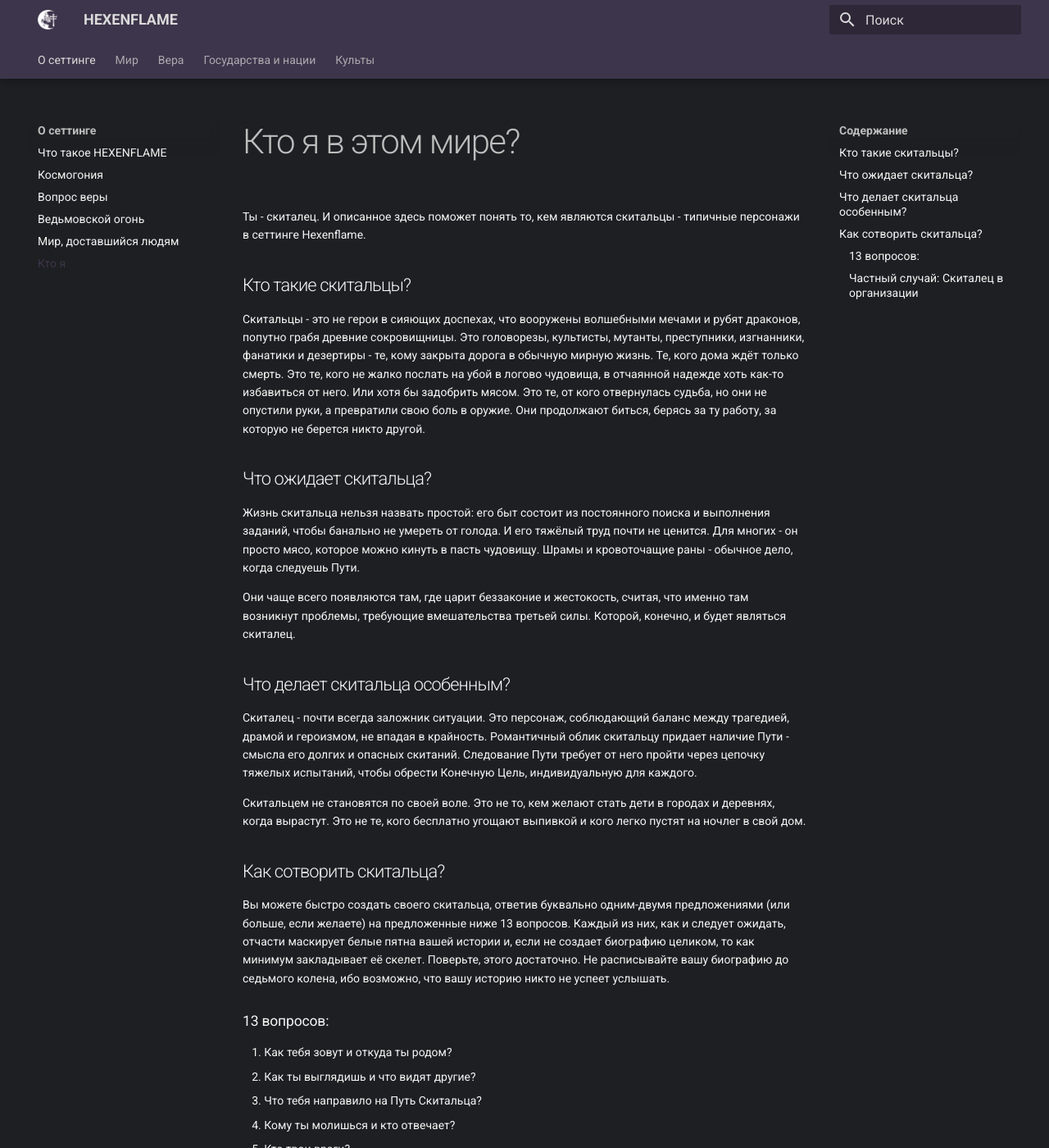
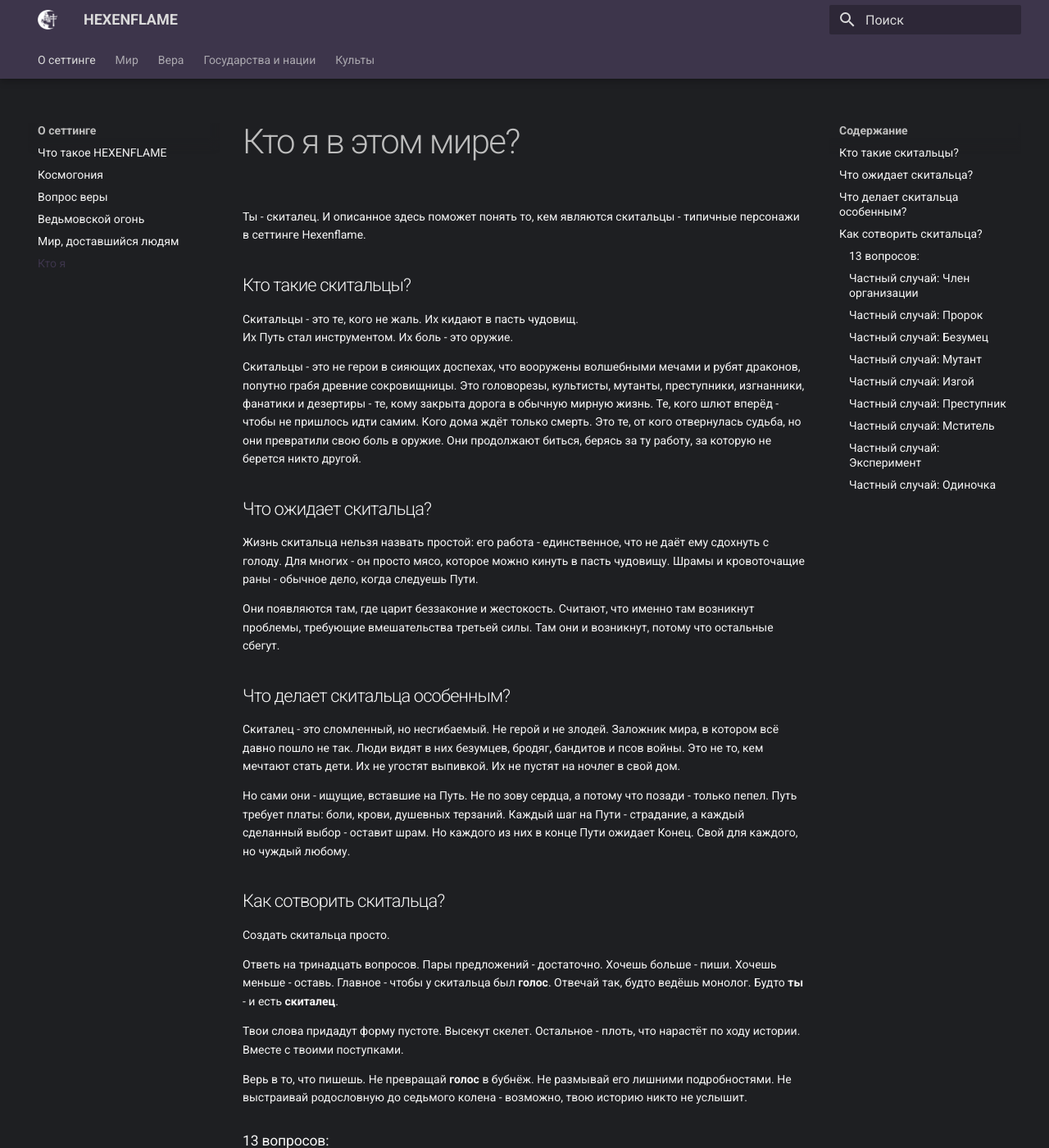
Before and after one commit to kiothesungod/hexenflame, an MkDocs documentation site: the page built from docs/start/who_am_i.md, in a window 1280 px wide and 1400 px high. Shown: the whole window at 82% size. Built offline with MkDocs 1.6.1 and Material for MkDocs 9.7.7, drawn with Linux system fonts in a browser that asks for light colours; some web fonts are replaced; some of the changed text lies outside the part shown.

Commit message:
Update who_am_i.md

```diff
--- a/docs/start/who_am_i.md
+++ b/docs/start/who_am_i.md
@@ -1,18 +1,39 @@
 # Кто я в этом мире?
 Ты - скиталец. И описанное здесь поможет понять то, кем являются скитальцы - типичные персонажи в сеттинге Hexenflame.
 ## Кто такие скитальцы?
-Скитальцы - это не герои в сияющих доспехах, что вооружены волшебными мечами и рубят драконов, попутно грабя древние сокровищницы. Это головорезы, культисты, мутанты, преступники, изгнанники, фанатики и дезертиры - те, кому закрыта дорога в обычную мирную жизнь. Те, кого дома ждёт только смерть. Это те, кого не жалко послать на убой в логово чудовища, в отчаянной надежде хоть как-то избавиться от него. Или хотя бы задобрить мясом. Это те, от кого отвернулась судьба, но они не опустили руки, а превратили свою боль в оружие. Они продолжают биться, берясь за ту работу, за которую не берется никто другой.
+Скитальцы - это те, кого не жаль. Их кидают в пасть чудовищ.<br>
+Их Путь стал инструментом. Их боль - это оружие.<br>
+
+Скитальцы - это не герои в сияющих доспехах, что вооружены волшебными мечами и рубят драконов, попутно грабя древние сокровищницы. Это головорезы, культисты, мутанты, преступники, изгнанники, фанатики и дезертиры - те, кому закрыта дорога в обычную мирную жизнь. Те, кого шлют вперёд - чтобы не пришлось идти самим. Кого дома ждёт только смерть.
+Это те, от кого отвернулась судьба, но они превратили свою боль в оружие. Они продолжают биться, берясь за ту работу, за которую не берется никто другой.
 ## Что ожидает скитальца?
-Жизнь скитальца нельзя назвать простой: его быт состоит из постоянного поиска и выполнения заданий, чтобы банально не умереть от голода. И его тяжёлый труд почти не ценится. Для многих - он просто мясо, которое можно кинуть в пасть чудовищу. Шрамы и кровоточащие раны - обычное дело, когда следуешь Пути.
+Жизнь скитальца нельзя назвать простой: его работа - единственное, что не даёт ему сдохнуть с голоду. Для многих - он просто мясо, которое можно кинуть в пасть чудовищу. Шрамы и кровоточащие раны - обычное дело, когда следуешь Пути.
 
-Они чаще всего появляются там, где царит беззаконие и жестокость, считая, что именно там возникнут проблемы, требующие вмешательства третьей силы. Которой, конечно, и будет являться скиталец.
+Они появляются там, где царит беззаконие и жестокость. Считают, что именно там возникнут проблемы, требующие вмешательства третьей силы. Там они и возникнут, потому что остальные сбегут.
 ## Что делает скитальца особенным?
-Скиталец - почти всегда заложник ситуации. Это персонаж, соблюдающий баланс между трагедией, драмой и героизмом, не впадая в крайность. Романтичный облик скитальцу придает наличие Пути - смысла его долгих и опасных скитаний. Следование Пути требует от него пройти через цепочку тяжелых испытаний, чтобы обрести Конечную Цель, индивидуальную для каждого.
+Скиталец - это сломленный, но несгибаемый. Не герой и не злодей. Заложник мира, в котором всё давно пошло не так. Люди видят в них безумцев, бродяг, бандитов и псов войны. Это не то, кем мечтают стать дети. Их не угостят выпивкой. Их не пустят на ночлег в свой дом.
 
-Скитальцем не становятся по своей воле. Это не то, кем желают стать дети в городах и деревнях, когда вырастут. Это не те, кого бесплатно угощают выпивкой и кого легко пустят на ночлег в свой дом.
+Но сами они - ищущие, вставшие на Путь. Не по зову сердца, а потому что позади - только пепел.
+Путь требует платы: боли, крови, душевных терзаний. Каждый шаг на Пути - страдание, а каждый сделанный выбор - оставит шрам.
+Но каждого из них в конце Пути ожидает Конец. Свой для каждого, но чуждый любому.
+
 ## Как сотворить скитальца?
-Вы можете быстро создать своего скитальца, ответив буквально одним-двумя предложениями (или больше, если желаете) на предложенные ниже 13 вопросов. Каждый из них, как и следует ожидать, отчасти маскирует белые пятна вашей истории и, если не создает биографию целиком, то как минимум закладывает её скелет. Поверьте, этого достаточно.
-Не расписывайте вашу биографию до седьмого колена, ибо возможно, что вашу историю никто не успеет услышать.
+Создать скитальца просто.
+
+Ответь на тринадцать вопросов.
+Пары предложений - достаточно.
+Хочешь больше - пиши. Хочешь меньше - оставь.
+Главное - чтобы у скитальца был **голос**.
+Отвечай так, будто ведёшь монолог. Будто **ты** - и есть **скиталец**.
+
+Твои слова придадут форму пустоте. Высекут скелет.
+Остальное - плоть, что нарастёт по ходу истории.
+Вместе с твоими поступками.
+
+Верь в то, что пишешь. Не превращай **голос** в бубнёж.
+Не размывай его лишними подробностями.
+Не выстраивай родословную до седьмого колена -
+возможно, твою историю никто не услышит.
 ### 13 вопросов:
 1. Как тебя зовут и откуда ты родом?
 2. Как ты выглядишь и что видят другие?
@@ -28,8 +49,41 @@
 12. Каким ты видишь мир?
 13. Каков твой главный страх?
 
-**Помни**: скиталец - не герой. Он - следствие того, что в мире что-то давно идёт не так. Он смертен. Он погибнет. Но если он шёл по Пути - значит, оставил след. И этого уже достаточно.
-### Частный случай: Скиталец в организации
-Создание скитальцев, являющихся частью каких-либо организаций может быть контринтуитивно. Как, чёрт побери, я должен вписывать персонажа-бродягу в сложную иерархию? Что ж, и на это есть ответ.
+**Помни**: скиталец - не герой.
+Он - следствие того, что в этом мире давно что-то пошло не так.
+Он смертен. Он погибнет.
 
-Представь своего скитальца агентом - важным инструментом организации в решении внутренних и внешних проблем. Представь своего персонажа частью механизма. Вместо самостоятельного поиска заданий, за него это делает твоя организация. Она же даёт ему укрытие от того, что попросту убило бы его в обычной жизни. Но он не тот, кто отсиживается в штабе. Он тот, кто погружает руки по локоть в кровь, выполняя то, что остальные не могут - или из-за отсутствия навыков, или из-за страха.
+Но если он шёл по Пути - значит, **оставил след**.
+И, иногда, этого уже достаточно.
+### Частный случай: Член организации
+Создание скитальцев, являющихся частью организаций, может показаться странным.
+Как, чёрт побери, я должен вписывать персонажа-бродягу в сложную иерархию?
+
+Всё просто:
+
+Представь своего скитальца агентом - важным инструментом организации в решении внутренних и внешних проблем. Он - часть отлаженного механизма. Её полевой агент. Её ищейка.
+
+Ты не ищешь задания - за тебя это делает организация.
+Она же даёт тебе укрыться от всего, что давно бы убило.
+
+Но ты, не тот, кто отсиживается в штабе.
+Ты тот, кто погружает руки по локоть в кровь.
+Тот, кто делает то, на что остальные не решатся.
+Или из-за страха. Или из-за отсутствия навыков.
+
+### Частный случай: Пророк
+Просветление не достигнуто. Пока что.
+### Частный случай: Безумец
+Просветление не достигнуто. Пока что.
+### Частный случай: Мутант
+Просветление не достигнуто. Пока что.
+### Частный случай: Изгой
+Просветление не достигнуто. Пока что.
+### Частный случай: Преступник
+Просветление не достигнуто. Пока что.
+### Частный случай: Мститель
+Просветление не достигнуто. Пока что.
+### Частный случай: Эксперимент
+Просветление не достигнуто. Пока что.
+### Частный случай: Одиночка
+Просветление не достигнуто. Пока что.
```
